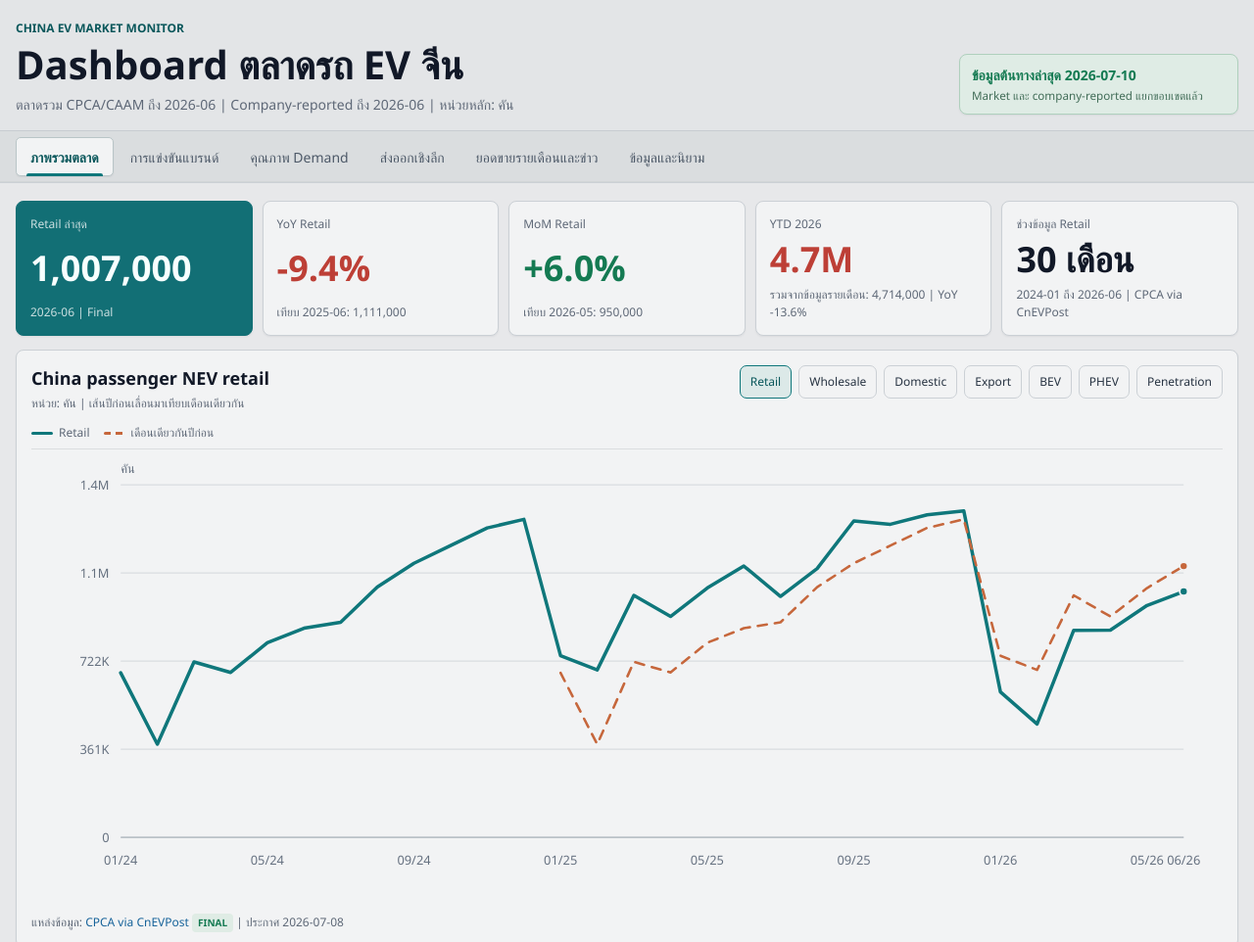
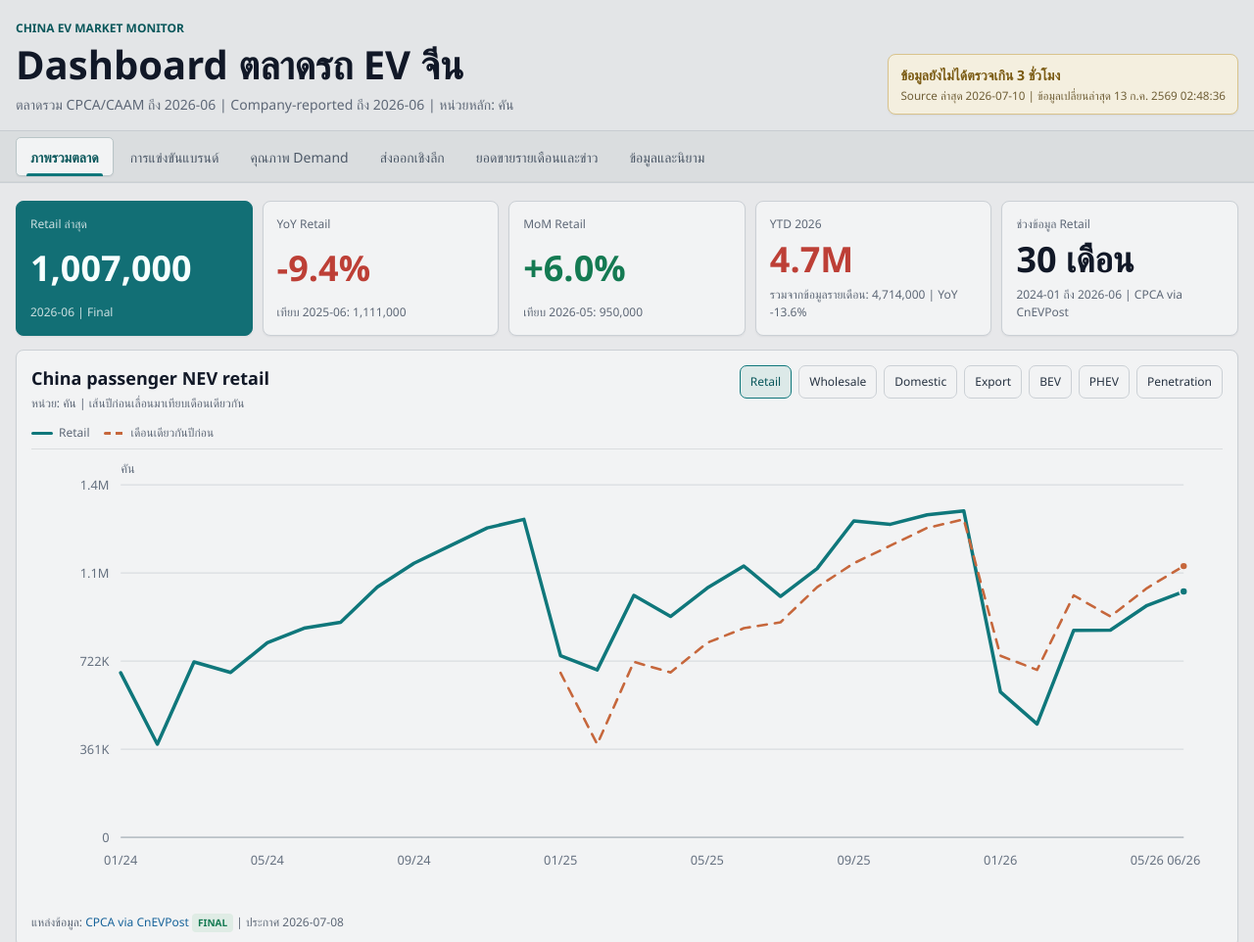
Before and after one commit to HomeAI-Lab/china-ev-dashboard, a website: page index.html in a window 1280 px wide. Shown: the top 962 px of the page at 98% size. Drawn offline with Linux system fonts and the light colour scheme.

Commit message:
Show dashboard refresh health

```diff
--- a/index.html
+++ b/index.html
@@ -83,6 +83,8 @@
     }
     .status strong { font-weight: 600; }
     .status small { color: #426d58; }
+    .status.warning { border-color: #d8c38c; background: #f4efdf; color: #7a5a12; }
+    .status.warning small { color: #705f37; }
     .status.error { border-color: #dab5b1; background: var(--red-soft); color: var(--red); }
     .status.error small { color: #874c47; }
 
@@ -1969,14 +1971,38 @@
       throw lastError || new Error("โหลดข้อมูลไม่สำเร็จ");
     }
 
+    function formatCheckedAt(value) {
+      const date = new Date(value);
+      if (!value || Number.isNaN(date.getTime())) return "-";
+      return new Intl.DateTimeFormat("th-TH", {
+        dateStyle: "medium",
+        timeStyle: "medium",
+        timeZone: "Asia/Bangkok"
+      }).format(date);
+    }
+
     function initHeader() {
       const latestMarketMonth = market.months[lastValueIndex(market.series.passengerNevRetail || [])];
       const latestCompanyMonth = months[months.length - 1];
       const publishedDates = Object.values(market.sources || {}).map(source => source.publishedAt).filter(Boolean).sort();
       const latestPublished = publishedDates[publishedDates.length - 1];
+      const checkedAt = data.lastCheckedAt || data.fetchedAt;
+      const changedAt = data.lastDataChangeAt || data.fetchedAt;
+      const ageHours = checkedAt ? (Date.now() - Date.parse(checkedAt)) / 3600000 : Infinity;
+      const sourceErrors = data.errors || [];
+      $("statusBox").classList.remove("warning", "error");
       $("subtitle").textContent = "ตลาดรวม CPCA/CAAM ถึง " + latestMarketMonth + " | Company-reported ถึง " + latestCompanyMonth + " | หน่วยหลัก: คัน";
-      $("status").textContent = "ข้อมูลต้นทางล่าสุด " + (latestPublished || "-");
-      $("statusMeta").textContent = "Market และ company-reported แยกขอบเขตแล้ว";
+      if (sourceErrors.length) {
+        $("statusBox").classList.add("error");
+        $("status").textContent = "ตรวจพบคำเตือนจาก source " + sourceErrors.length + " รายการ";
+      } else if (ageHours > 3) {
+        $("statusBox").classList.add("warning");
+        $("status").textContent = "ข้อมูลยังไม่ได้ตรวจเกิน 3 ชั่วโมง";
+      } else {
+        $("status").textContent = "ตรวจระบบล่าสุด " + formatCheckedAt(checkedAt);
+      }
+      $("statusMeta").textContent = "Source ล่าสุด " + (latestPublished || "-") + " | ข้อมูลเปลี่ยนล่าสุด " + formatCheckedAt(changedAt);
+      $("statusBox").title = sourceErrors.join("\n");
     }
 
     async function init() {
```
